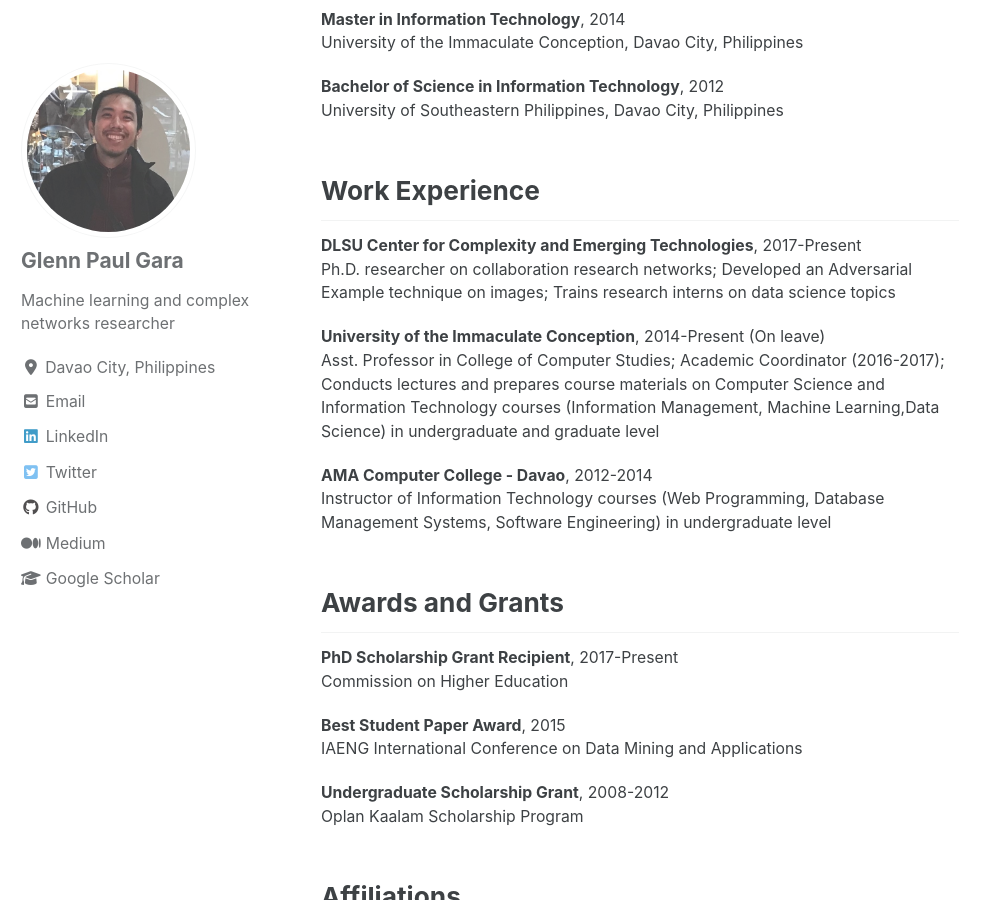
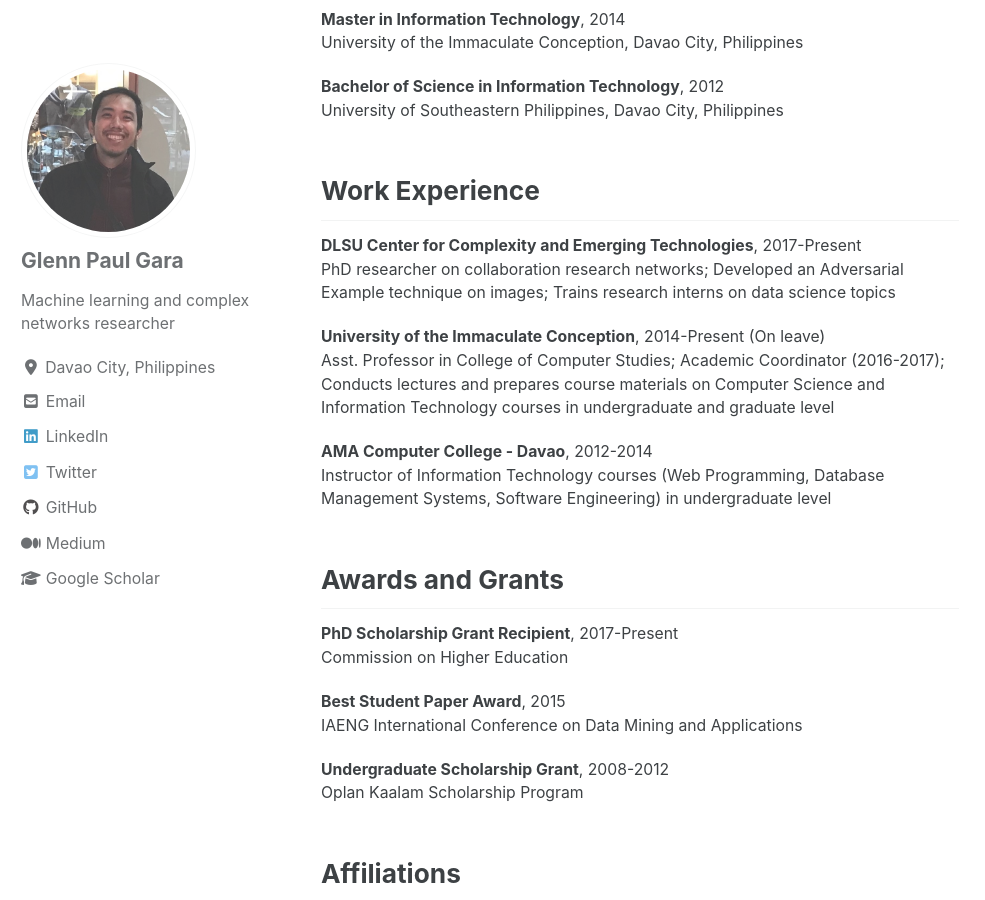
Before and after one commit to glenngara/glenngara.github.io, a Jekyll site: the page built from _pages/cv.md, in a window 1280 px wide and 900 px high, scrolled down 359 px. Shown: the whole window, without its empty margins (0-985 px from the left). Built offline with Jekyll 4.4.1, drawn with Linux system fonts in a browser that asks for light colours; cached includes are drawn as plain includes; nearby versions of some CDN libraries.

Commit message:
Edited content

```diff
--- a/_pages/cv.md
+++ b/_pages/cv.md
@@ -20,10 +20,10 @@ University of Southeastern Philippines, Davao City, Philippines
 Work Experience
 ------
 **DLSU Center for Complexity and Emerging Technologies**, 2017-Present
-Ph.D. researcher on collaboration research networks; Developed an Adversarial Example technique on images; Trains research interns on data science topics
+PhD researcher on collaboration research networks; Developed an Adversarial Example technique on images; Trains research interns on data science topics
 
 **University of the Immaculate Conception**, 2014-Present (On leave)
-Asst. Professor in College of Computer Studies; Academic Coordinator (2016-2017); Conducts lectures and prepares course materials on Computer Science and Information Technology courses (Information Management, Machine Learning,Data Science) in undergraduate and graduate level
+Asst. Professor in College of Computer Studies; Academic Coordinator (2016-2017); Conducts lectures and prepares course materials on Computer Science and Information Technology courses in undergraduate and graduate level
 
 **AMA Computer College - Davao**, 2012-2014
 Instructor of Information Technology courses (Web Programming, Database Management Systems, Software Engineering) in undergraduate level
```
